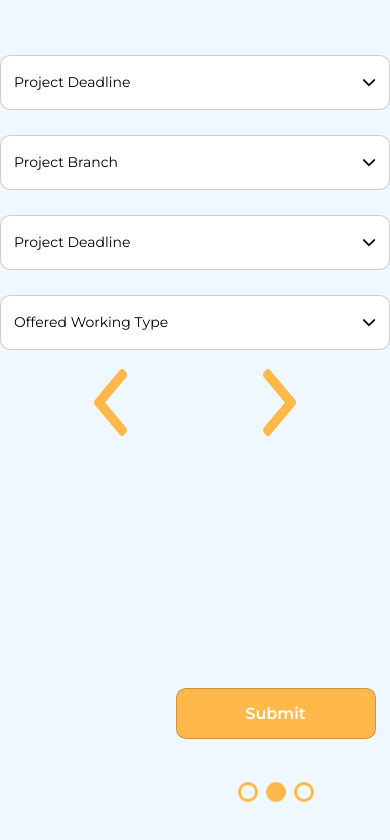
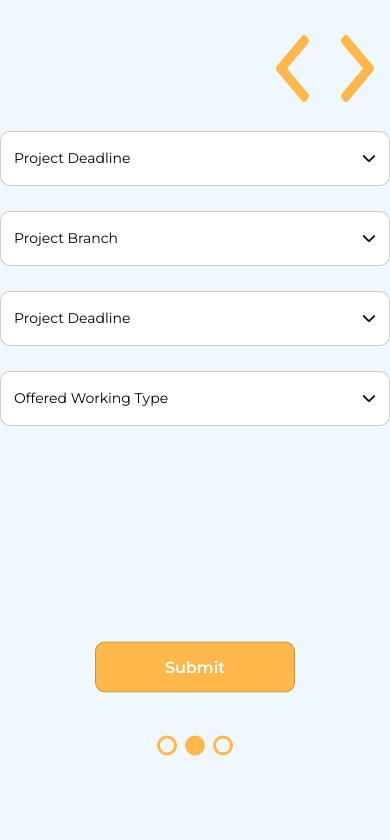
Before and after one commit to MamtazDev/component2, a React (Create React App) app: page /project2 in a window 390 px wide. Shown: the top 840 px of the page. Built offline with nearby package versions, Linux system fonts and the light colour scheme.

Commit message:
update issues 1,2,3,4,6,7,8,9 complete

```diff
--- a/src/components/carousal/Common.css
+++ b/src/components/carousal/Common.css
@@ -100,7 +100,8 @@ p {
 .buttons_container {
     position: absolute;
     bottom: 5%;
-    left: 45%;
+    left: 50%;
+    transform: translate(-50%, -50%);
 }
 
 .submit_btn {
@@ -150,7 +151,6 @@ p {
 
 .page1_component {
     margin-top: 9% !important;
-
     gap: 25px 0px !important;
     height: auto !important;
     max-width: 400px;
@@ -158,7 +158,7 @@ p {
 }
 
 .page2_component {
-    margin-top: 14% !important;
+    margin-top: 9% !important;
     gap: 25px 0px !important;
     height: auto !important;
     max-width: 400px;
@@ -615,29 +615,60 @@ p {
     padding: 0;
 }
 
-/* .right_arrow_div_mobile {
-    visibility: hidden;
+.mobile_device {
+    display: none;
 }
 
-.left_right_container_page2_mobile {
+.page2_icons_mobile {
+    display: flex;
+    justify-content: end;
     visibility: hidden;
+    opacity: 0;
+}
+.page3_left_icon{
+    text-align: end;
+    visibility: hidden;
+    opacity: 0;
+}
+@media(max-width:768px) {
+    .projects__body__container__left__card__body {
+        margin-top: 30px !important;
+    }
 
-} */
+    .buttons_container {
+        bottom: 0%;
+        left: 50%;
+        transform: translate(-50%, -50%);
+    }
 
-@media(max-width:768px) {
-    /*     .right_arrow_div {
+    .page1_component {
+        margin-top: 10% !important;
+
+    }
+
+    .mobile_device {
+        display: block;
+    }
+
+    .desktop_right_arrow {
+        display: none !important;
+    }
+
+    .page2_icons_mobile {
+        visibility: visible;
+        opacity: 1;
+    }
+
+    .page2_icons_desktop {
         visibility: hidden;
+        opacity: 0;
     }
-    .right_arrow_div_mobile {
+    .page3_left_icon{
         visibility: visible;
-        margin: 0 auto !important;
-        display: flex;
-        justify-content: center;
-        margin-top: 10px !important;
+        opacity: 1;
     }
- */
- .projects__body__container__left__card__body{
-    margin-top: 30px !important;
- }
-
+    .desktop_icons{
+        visibility: hidden;
+        opacity: 0;
+    }
 }
--- a/src/components/carousal/Page1.jsx
+++ b/src/components/carousal/Page1.jsx
@@ -10,7 +10,7 @@ import { Link } from "react-router-dom";
 const Page1 = () => {
   return (
     <div >
-      <div className="right_arrow_div page1">
+      <div className="right_arrow_div page1 desktop_right_arrow">
         <button className="arrow_btn">
           <Link to="/project2">
             {" "}
@@ -18,7 +18,15 @@ const Page1 = () => {
           </Link>
         </button>
       </div>
-      <div className="page1_component" >
+      <div className="page1_component " >
+      <div className="mobile_device" style={{textAlign:"right"}}>
+        <button className="arrow_btn">
+          <Link to="/project2">
+            {" "}
+            <img src={rightarrow} alt="" />
+          </Link>
+        </button>
+      </div>
         <div>
           <ProjectName />
           <Component />
@@ -28,14 +36,6 @@ const Page1 = () => {
           <AreaOfExperties />
         </div>
       </div>
-      {/*       <div className="right_arrow_div_mobile ">
-        <button className="arrow_btn">
-          <Link to="/project2">
-            {" "}
-            <img src={rightarrow} alt="" />
-          </Link>
-        </button>
-      </div> */}
       <div className="buttons_container">
         <div>
           <button className="submit_btn">Submit</button>
--- a/src/components/carousal/Page2.jsx
+++ b/src/components/carousal/Page2.jsx
@@ -10,7 +10,7 @@ const Page2 = () => {
   return (
     <>
       <div>
-        <div className="left_right_container_page2">
+        <div className="left_right_container_page2 page2_icons_desktop">
           <div className="right_arrow_div2">
             <button className="arrow_btn">
               <Link to="/project3">
@@ -26,30 +26,34 @@ const Page2 = () => {
             </button>
           </div>
         </div>
+
+        {/* icons */}
         <div className="page2_component">
-          <div className="page2_container">
+          <div className="">
+            <div className=" page2_icons_mobile">
+              <div className="">
+                <button className="arrow_btn">
+                  <Link to="/project">
+                    <img src={leftarrow} alt="" />
+                  </Link>
+                </button>
+              </div>
+              <div className="">
+                <button className="arrow_btn">
+                  <Link to="/project3">
+                    <img src={rightarrow} alt="" />
+                  </Link>
+                </button>
+              </div>
+            </div>
+
             <ProjectDeadline />
             <ProjectBranch />
             <ProjectDeadline />
             <OfferedWorkingType />
           </div>
         </div>
-        {/*   <div className="left_right_container_page2_mobile">
-          <div className="right_arrow_div2">
-            <button className="arrow_btn">
-              <Link to="/project3">
-                <img src={rightarrow} alt="" />
-              </Link>
-            </button>
-          </div>
-          <div className="left_arrow_div2">
-            <button className="arrow_btn">
-              <Link to="/project">
-                <img src={leftarrow} alt="" />
-              </Link>
-            </button>
-          </div>
-        </div> */}
+
         <div className="buttons_container">
           <button className="submit_btn1">Submit</button>
           <div className="circle_yellow_buttons">
--- a/src/components/carousal/Page3.jsx
+++ b/src/components/carousal/Page3.jsx
@@ -9,7 +9,7 @@ const Page2 = () => {
   return (
     <>
       <div>
-        <div className="left_arrow_div">
+        <div className="left_arrow_div desktop_icons">
           <button className="arrow_btn">
             <Link to="/project2">
               <img src={leftarrow} alt="" />
@@ -18,6 +18,17 @@ const Page2 = () => {
         </div>
         <div className="page3_component">
           <div className="page2_container">
+
+          <div className="page3_left_icon">
+          <button className="arrow_btn">
+            <Link to="/project2">
+              <img src={leftarrow} alt="" />
+            </Link>
+          </button>
+        </div>
+
+
+
             <UsedLanguages />
             <BizOrTechRole />
             <Availability />
```
